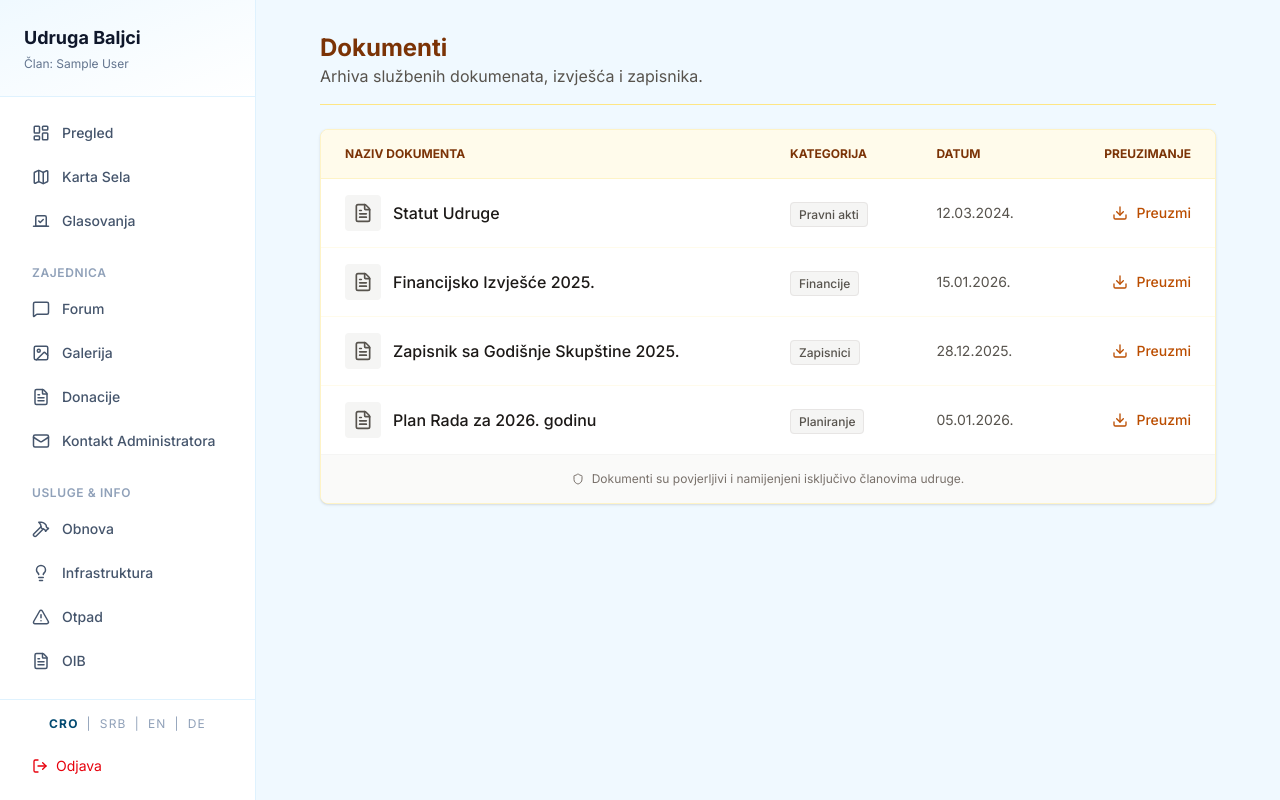
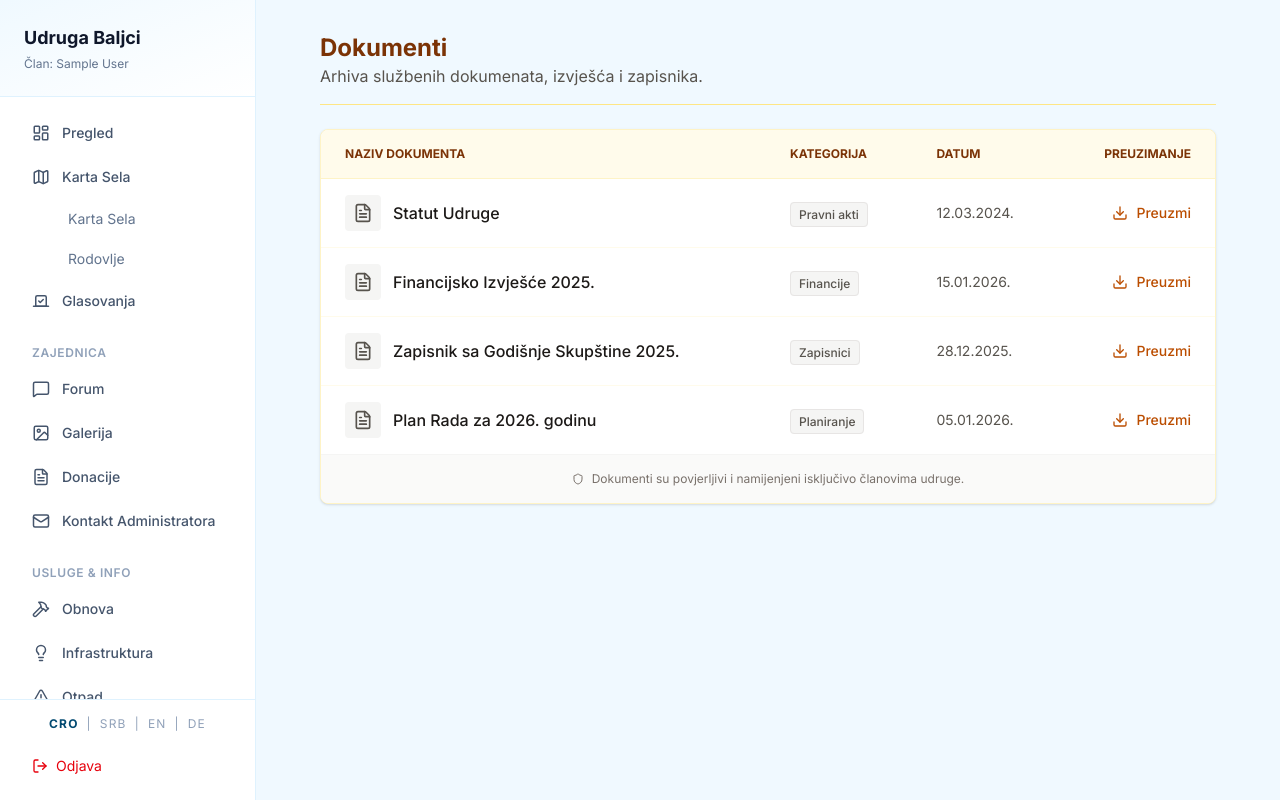
Before and after one commit to pinjur88-lang/website, a Next.js app: page /dashboard/documents in a window 1280 px wide. Built offline with nearby package versions, Linux system fonts and the light colour scheme; no server answers; sample sign-in values are in the browser's storage.

Commit message:
feat: Nest Genealogy under Map in dashboard sidebar

```diff
--- a/src/app/dashboard/layout.tsx
+++ b/src/app/dashboard/layout.tsx
@@ -33,7 +33,15 @@ export default function DashboardLayout({ children }: { children: React.ReactNod
             title: null,
             items: [
                 { name: t.overview, href: '/dashboard', icon: LayoutDashboard },
-                { name: t.map, href: '/dashboard/map', icon: Map },
+                {
+                    name: t.map,
+                    href: '/dashboard/map',
+                    icon: Map,
+                    children: [
+                        { name: t.map, href: '/dashboard/map', icon: Map },
+                        { name: t.genealogy, href: '/dashboard/genealogy', icon: Users }
+                    ]
+                },
                 { name: t.voting, href: '/dashboard/voting', icon: Vote },
             ]
         },
@@ -59,7 +67,6 @@ export default function DashboardLayout({ children }: { children: React.ReactNod
             title: "Baština",
             items: [
                 { name: t.memorial, href: '/dashboard/memorial', icon: BookOpen },
-                { name: t.genealogy, href: '/dashboard/genealogy', icon: Users },
                 { name: t.handbook, href: '/dashboard/handbook', icon: BookOpen },
                 { name: t.statute, href: '/dashboard/statute', icon: Scale },
             ]
@@ -96,8 +103,37 @@ export default function DashboardLayout({ children }: { children: React.ReactNod
                                     </h3>
                                 )}
                                 <div className="space-y-1">
-                                    {group.items.map((item) => {
-                                        const isActive = pathname === item.href;
+                                    {group.items.map((item: any) => {
+                                        const isActive = pathname === item.href || (item.children && item.children.some((child: any) => pathname === child.href));
+
+                                        if (item.children) {
+                                            return (
+                                                <div key={item.href} className="space-y-1">
+                                                    <div className={`flex items-center gap-3 px-4 py-2.5 rounded-md text-sm font-medium transition-colors ${isActive ? 'text-sky-900' : 'text-slate-600'}`}>
+                                                        <item.icon size={18} />
+                                                        {item.name}
+                                                    </div>
+                                                    <div className="pl-9 space-y-1">
+                                                        {item.children.map((child: any) => {
+                                                            const isChildActive = pathname === child.href;
+                                                            return (
+                                                                <Link
+                                                                    key={child.href}
+                                                                    href={child.href}
+                                                                    className={`flex items-center gap-3 px-4 py-2 rounded-md text-sm transition-colors ${isChildActive
+                                                                        ? 'bg-sky-100 text-sky-900 font-medium'
+                                                                        : 'text-slate-500 hover:bg-sky-50 hover:text-sky-900'
+                                                                        }`}
+                                                                >
+                                                                    {child.name}
+                                                                </Link>
+                                                            );
+                                                        })}
+                                                    </div>
+                                                </div>
+                                            );
+                                        }
+
                                         return (
                                             <Link
                                                 key={item.href}
```
